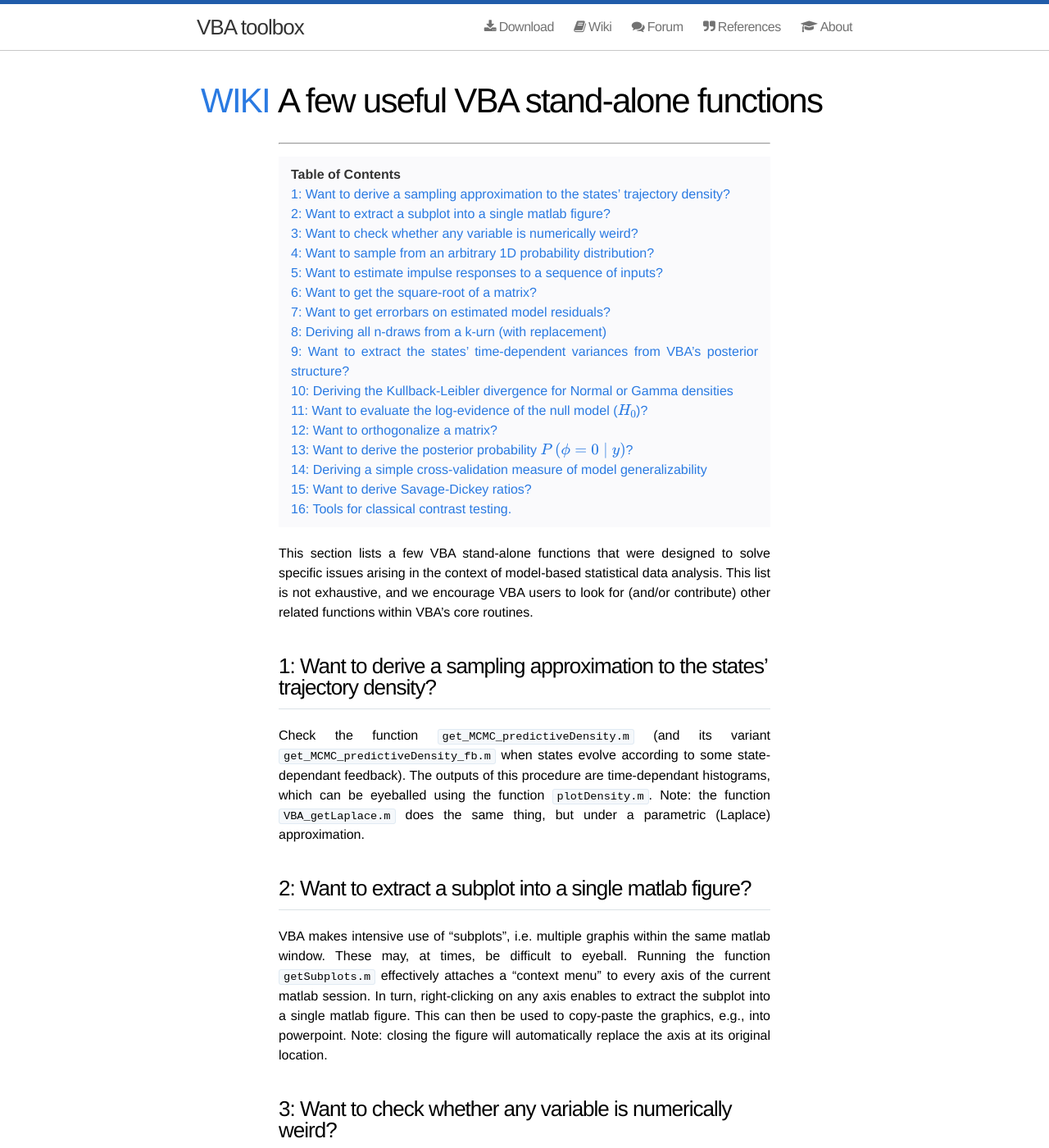
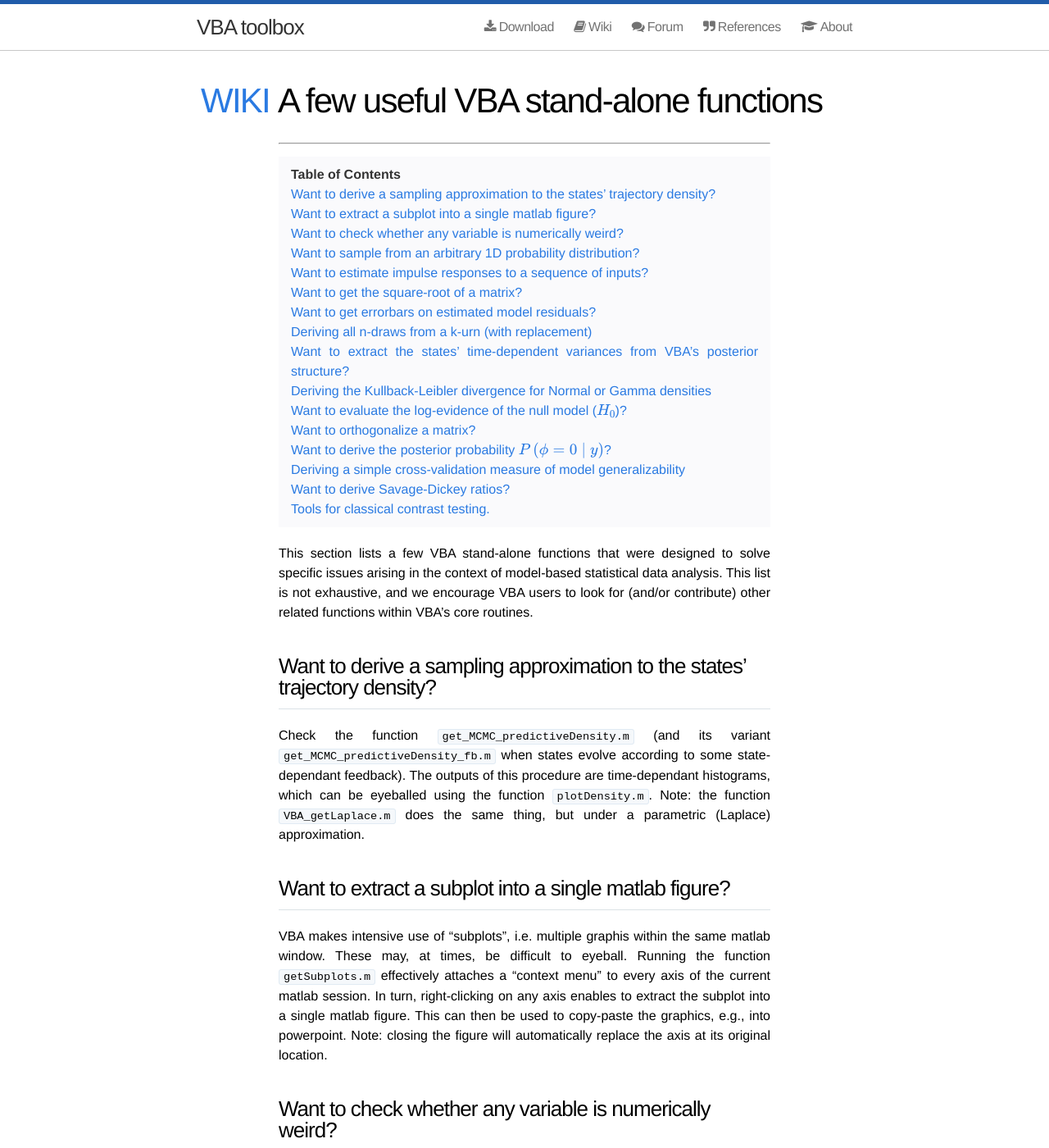
Before and after one commit to MBB-team/VBA-toolbox, a Jekyll site: the page built from _wiki/a-few-VBA-functions.md, in a window 1280 px wide and 1400 px high. Shown: the whole window at 82% size. Built offline with Jekyll 4.4.1, drawn with Linux system fonts in a browser that asks for light colours; nearby versions of some CDN libraries; formulas are drawn with MathJax 3; some of the changed text lies outside the part shown.

Commit message:
Update a-few-VBA-functions.md

```diff
--- a/_wiki/a-few-VBA-functions.md
+++ b/_wiki/a-few-VBA-functions.md
@@ -6,30 +6,30 @@
 
 This section lists a few VBA stand-alone functions that were designed to solve specific issues arising in the context of model-based statistical data analysis. This list is not exhaustive, and we encourage VBA users to look for (and/or contribute) other related functions within VBA's core routines.
 
-## 1: Want to derive a sampling approximation to the states' trajectory density?
+## Want to derive a sampling approximation to the states' trajectory density?
 
 Check the function `get_MCMC_predictiveDensity.m` (and its variant `get_MCMC_predictiveDensity_fb.m` when states evolve according to some state-dependant feedback). The outputs of this procedure are time-dependant histograms, which can be eyeballed using the function `plotDensity.m`.
 Note: the function `VBA_getLaplace.m` does the same thing, but under a parametric (Laplace) approximation.
 
 
-## 2: Want to extract a subplot into a single matlab figure?
+## Want to extract a subplot into a single matlab figure?
 
 VBA makes intensive use of "subplots", i.e. multiple graphis within the same matlab window. These may, at times, be difficult to eyeball. Running the function `getSubplots.m` effectively attaches a "context menu" to every axis of the current matlab session. In turn, right-clicking on any axis enables to extract the subplot into a single matlab figure. This can then be used to copy-paste the graphics, e.g., into powerpoint. Note: closing the figure will automatically replace the axis at its original location.
 
 
-## 3: Want to check whether any variable is numerically weird?
+## Want to check whether any variable is numerically weird?
 
 Numerical variables can be "weird", e.g. be complex-valued, be infinite or contain NaNs. The function `ìsweird.m` will return 1 if this is the case. Note: this function works on N-D arrays, structures, cell arrays or any combination of these.
 
 
-## 4: Want to sample from an arbitrary 1D probability distribution?
+## Want to sample from an arbitrary 1D probability distribution?
 
 Just have a look at `sampleFromarbitraryP.m` :)
 
 > Alternatively, the function `VBA_sample.m` can be used to sample from gaussian, gamma, dirichlet, or multinomial densities...
 
 
-## 5: Want to estimate impulse responses to a sequence of inputs?
+## Want to estimate impulse responses to a sequence of inputs?
 
 Let $$x(t)$$ be the response of a system to a sequence of inputs $$u(t)$$, which can be described as a [convolution](https://en.wikipedia.org/wiki/Convolution) operation, i.e.:
 
@@ -42,63 +42,63 @@
 > The function `VBA_VolterraKernels.m` can be used to estimate the [Volterra kernels]({{ site.baseurl }}/wiki/Volterra-decomposition/) of both observed data and systems' states, given the `posterior` and `out` output VBA structures. This function exemplifies the use of `VBA_conv2glm.m`...
 
 
-## 6: Want to get the square-root of a matrix?
+## Want to get the square-root of a matrix?
 
 Just have a look at `VBA_getISqrtMat.m` :)
 
 
-## 7:  Want to get errorbars on estimated model residuals?
+## Want to get errorbars on estimated model residuals?
 
 Let $$m$$ be a simple generative model of the form: $$y=g(\phi)+\epsilon$$, where $$y$$ are observed data, $$g$$ is the observation function, $$\phi$$ ar eunknown model parameters and $$\epsilon$$ are model residuals. When inverting the model (i.e. deriving the posterior density $$p\left(\theta\mid y\right)$$), VBA provides point estimates of model residuals, but does not provide the full posterior density $$p\left(\epsilon\mid y\right)$$. This can be retrieved using the function `VBA_getNoise.m`.
 
 
-## 8: Deriving all n-draws from a k-urn (with replacement)
+## Deriving all n-draws from a k-urn (with replacement)
 
 Just have a look at `VBA_getNtuples.m` :)
 Note: this is problem of [combinatorics](https://en.wikipedia.org/wiki/Combinatorics), which typically arises in the context of, e.g., between-condition model comparison. This is because here, one wants to evaluate the model evidences of all possible pairings of condition-specific models...
 
 
-## 9: Want to extract the states' time-dependent variances from VBA's posterior structure?
+## Want to extract the states' time-dependent variances from VBA's posterior structure?
 
 Just have a look at `VBA_getVar.m` :)
 
 
-## 10: Deriving the Kullback-Leibler divergence for Normal or Gamma densities
+## Deriving the Kullback-Leibler divergence for Normal or Gamma densities
 
 Just have a look at `VBA_KL.m` :)
 
 
-## 11: Want to evaluate the log-evidence of the null model ($$H_0$$)?
+## Want to evaluate the log-evidence of the null model ($$H_0$$)?
 
 Just have a look at `VBA_LMEH0.m` :)
 
 
-## 12: Want to orthogonalize a matrix?
+## Want to orthogonalize a matrix?
 
 Sometimes, e.g. in the context of a [GLM](https://en.wikipedia.org/wiki/General_linear_model), one may want to [orthogonalize](https://en.wikipedia.org/wiki/Orthogonalization) the (design) matrix (prior to model fitting).
 This can be done using the function `VBA_orth.m`.
 
 
-## 13: Want to derive the posterior probability $$P\left(\phi=0\mid y\right)$$?
+## Want to derive the posterior probability $$P\left(\phi=0\mid y\right)$$?
 
 Just have a look at `VBA_PP0.m` :)
 Note: this function works for both evolution and observation parameters...
 
 > The function `VBA_PPM.m` can be used to derive $$P\left(\phi\geq\mid y\right)$$ or $$P\left(a\leq\phi\leq b\mid y\right)$$. It also can be used to eyeball the corresponding posterior density...
 
-## 14: Deriving a simple cross-validation measure of model generalizability
+## Deriving a simple cross-validation measure of model generalizability
 
 The predicted residual error sum of squares ([PRESS](https://en.wikipedia.org/wiki/PRESS_statistic)) statistic is a form of cross-validation used in regression analysis to provide a summary measure of the fit of a model to a sample of observations that were not themselves used to estimate the model. It is calculated as the sums of squares of the prediction residuals for those observations.
 Have a look at `VBA_PRESS.m`!
 
 
-## 15: Want to derive Savage-Dickey ratios?
+## Want to derive Savage-Dickey ratios?
 
 [Savage-Dickey ratios](http://journals.plos.org/plosone/article?id=10.1371/journal.pone.0059655) can be used to compute the free energy and posterior moments of a reduced model, given the prior and posterior densities of a full model. The key added-value of this scheme is that one does not need to perform the corresponding model inversion!
 Have a look at `VBA_SavageDickey.m`...
 
 
-## 16: Tools for classical contrast testing.
+## Tools for classical contrast testing.
 
 VBA include a function (`GLM_contrast.m`) that enables classical (i.e. frequentist) statistical testing in the context of a [GLM](https://en.wikipedia.org/wiki/General_linear_model). Below is a set of related useful functions:
 
```
